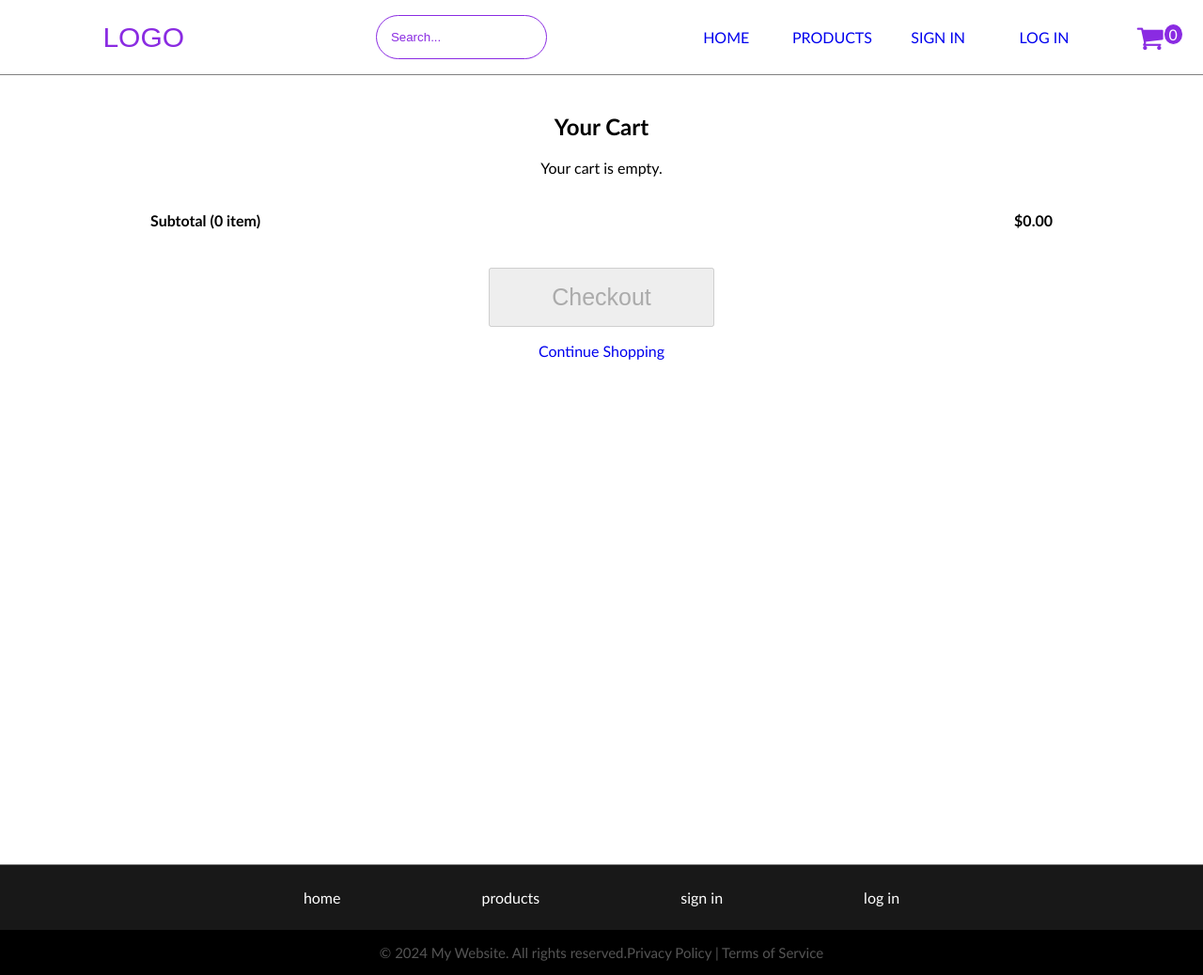
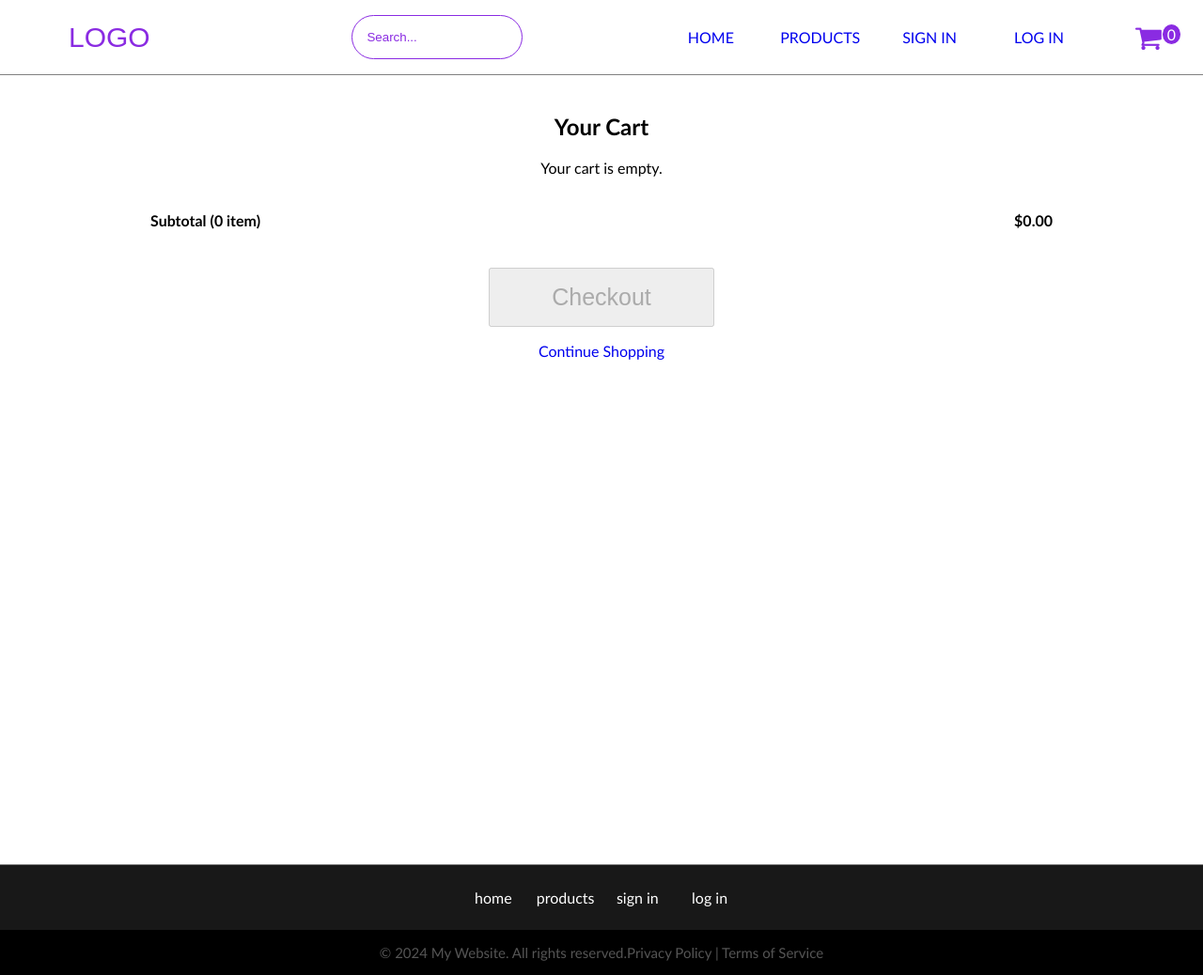
Before and after one commit to ioanTudo/hooverShop, a React (Create React App) app: page /hooverShop/checkout-page in a window 1280 px wide. Shown: the whole page at 94% size. Built offline with nearby package versions, Linux system fonts and the light colour scheme; a web font is replaced by a local one.

Commit message:
fixing some @mobile placing

```diff
--- a/src/component/footer/footer.css
+++ b/src/component/footer/footer.css
@@ -1,3 +1,4 @@
+@media (min-width: 375px) {
   footer {
     display: flex;
     flex-direction: column;
@@ -7,12 +8,12 @@ footer {
     background-color: #181818;
   }
   .nav_ul {
-  display: flex;
-  flex-direction: row;
+    display: grid;
+    grid-template-columns: 1fr 1fr 1fr 1fr;
 
     margin: auto;
 
-  gap: 150px;
+    gap: 15px;
 
     list-style-type: none;
 
@@ -23,6 +24,8 @@ footer {
   }
   .copyright_container {
     display: flex;
+    flex-direction: row;
+
     justify-content: center;
     align-items: center;
 
@@ -31,3 +34,4 @@ footer {
     color: #555;
     background-color: #000;
   }
+}
--- a/src/component/header/burgerMenu.jsx
+++ b/src/component/header/burgerMenu.jsx
@@ -1,9 +1,15 @@
 import "./header.css";
-export const BurgerMenu = () => {
+
+export const BurgerMenu = ({ setNavVisibility, navVisibility }) => {
+  const handleNavVisibility = () => {
+    setNavVisibility(navVisibility === "block" ? "none" : "block");
+  };
+
   return (
-    <>
-      <li>
+    <li className="menu_btns">
       <svg
+        style={{ display: navVisibility === "block" ? "none" : "block" }}
+        onClick={handleNavVisibility}
         className="burger_btn"
         width="33"
         height="36"
@@ -18,6 +24,8 @@ export const BurgerMenu = () => {
       </svg>
 
       <svg
+        style={{ display: navVisibility === "block" ? "block" : "none" }}
+        onClick={handleNavVisibility}
         className="close_btn"
         width="33"
         height="36"
@@ -38,6 +46,5 @@ export const BurgerMenu = () => {
         </defs>
       </svg>
     </li>
-    </>
   );
 };
--- a/src/component/header/header.css
+++ b/src/component/header/header.css
@@ -9,11 +9,13 @@
 
   .header_ul {
     display: grid;
-    grid-template-columns: 0.5fr 2fr 1fr 1fr;
+    grid-template-columns: 1fr 2fr 1fr 1fr;
 
     text-transform: uppercase;
 
     list-style-type: none;
+
+    padding-left: 0;
   }
   .burger_btn {
     display: block;
@@ -22,6 +24,10 @@
     display: none;
   }
   .nav_link {
+    margin-top: 50px;
+
+    grid-row: 2/3;
+
     display: none;
   }
 
@@ -72,43 +78,6 @@
   .searchBar_header::placeholder {
     color: blueviolet;
   }
-}
-
-@media (min-width: 1200px) {
-  .burger_btn {
-    display: none;
-  }
-  .close_btn {
-    display: none;
-  }
-  .searchBar_list {
-    grid-row: 1/2;
-    grid-column: 2/3;
-
-    display: block;
-
-    margin: auto;
-  }
-  .header_ul {
-    display: grid;
-    grid-template-columns: 1fr 2fr 0.5fr 0.5fr 0.5fr 0.5fr 0.5fr;
-
-    text-transform: uppercase;
-
-    list-style-type: none;
-  }
-  .searchLogo_list {
-    display: none;
-  }
-  input:focus {
-    box-shadow: rgba(0, 0, 0, 0.24) 0px 3px 8px;
-  }
-  .nav_link {
-    display: block;
-  }
-  .searchBar_header {
-    margin-top: 0;
-  }
   .submenu_container {
     position: relative;
   }
@@ -157,3 +126,46 @@
     align-self: center;
   }
 }
+
+@media (min-width: 1200px) {
+  .menu_btns {
+    display: none;
+  }
+  .searchBar_list {
+    grid-row: 1/2;
+    grid-column: 2/3;
+
+    display: block;
+
+    margin: auto;
+  }
+  .header_ul {
+    display: grid;
+    grid-template-columns: 1fr 2fr 0.5fr 0.5fr 0.5fr 0.5fr 0.5fr;
+
+    text-transform: uppercase;
+
+    list-style-type: none;
+  }
+  .searchLogo_list {
+    display: none;
+  }
+  input:focus {
+    box-shadow: rgba(0, 0, 0, 0.24) 0px 3px 8px;
+  }
+  .nav_link {
+    display: block;
+
+    margin: auto;
+
+    grid-row: 1/2;
+  }
+  .searchBar_header {
+    margin-top: 0;
+  }
+
+  .logo_li {
+    grid-column: 1/2;
+    grid-row: 1/2;
+  }
+}
--- a/src/component/header/header.jsx
+++ b/src/component/header/header.jsx
@@ -10,6 +10,7 @@ import { useState } from "react";
 
 export const Header = ({ cart }) => {
   const [visibility, setVisibility] = useState("");
+  const [navVisibility, setNavVisibility] = useState("");
   return (
     <header className="header">
       <nav>
@@ -24,11 +25,15 @@ export const Header = ({ cart }) => {
               pathLink={navItems.pathLink}
               name={navItems.name}
               submenu={navItems.submenu}
+              navVisibility={navVisibility}
             />
           ))}
 
           <CartHeader cart={cart} />
-          <BurgerMenu />
+          <BurgerMenu
+            navVisibility={navVisibility}
+            setNavVisibility={setNavVisibility}
+          />
         </ul>
       </nav>
     </header>
--- a/src/component/header/headerDisplay.jsx
+++ b/src/component/header/headerDisplay.jsx
@@ -3,7 +3,13 @@ import "./header.css";
 
 import { useState } from "react";
 
-export const HeaderDisplay = ({ pathLink, name, id, submenu }) => {
+export const HeaderDisplay = ({
+  pathLink,
+  name,
+  id,
+  submenu,
+  navVisibility,
+}) => {
   const [visibility, setVisibility] = useState("none");
 
   const onPageSelect = () => {
@@ -18,7 +24,7 @@ export const HeaderDisplay = ({ pathLink, name, id, submenu }) => {
   };
 
   return (
-    <li className="nav_link" key={id}>
+    <li style={{ display: navVisibility }} className="nav_link" key={id}>
       <NavLink onClick={() => handlePageSelect(name)} to={pathLink}>
         {name}
       </NavLink>
--- a/src/component/signInForm/formStyle.css
+++ b/src/component/signInForm/formStyle.css
@@ -1,3 +1,4 @@
+@media (min-width: 375px) {
   form {
     display: flex;
     flex-direction: column;
@@ -17,24 +18,19 @@ form input {
 
     margin: auto;
   }
-.form_container {
-  display: flex;
-  flex-direction: column;
 
-  margin-top: 150px;
-
-  height: 100vh;
-}
   .submit_input {
     padding: 15px;
   }
   .form_container {
     display: flex;
+    flex-direction: column;
 
     max-width: 500px;
-  height: auto;
 
-  justify-self: center;
+    margin: auto;
+
+    height: 100vh;
 
     box-shadow: rgba(0, 0, 0, 0.35) 0px 5px 15px;
   }
@@ -45,3 +41,4 @@ form input {
     text-align: left;
     color: red;
   }
+}
```
Lines whose indentation alone changed are shown as unchanged.
